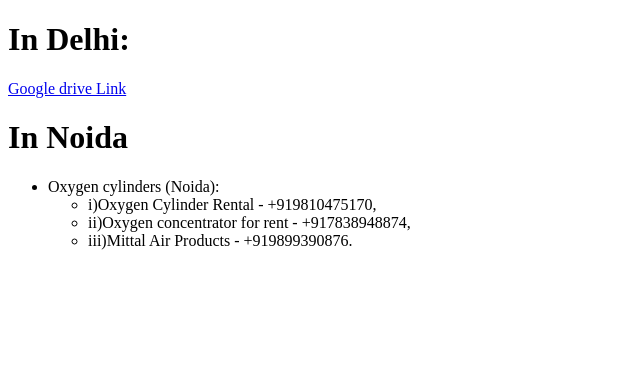
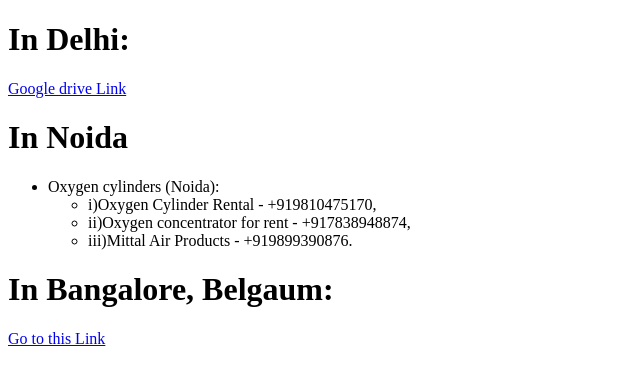
Before and after one commit to ampsteric/India-Against-Covid, a React (Create React App) app: page / in a window 1280 px wide. Shown: the top 382 px of the page, without its empty margins (0-640 px from the left). Built offline with nearby package versions, Linux system fonts and the light colour scheme.

Commit message:
editing the README.md file

```diff
--- a/src/App.js
+++ b/src/App.js
@@ -2,6 +2,7 @@
 import AppMarkdown from "./README.md";
 import Res1 from "./Resources/Res1/Index";
 import Res2 from "./Resources/Res2/Index";
+import Res3 from "./Resources/Res3/Index";
 import ReactMarkdown from "react-markdown";
 
 class App extends Component {
@@ -10,7 +11,7 @@
     this.state = { markdown: "" };
   }
 
-  componentWillMount() {
+  ComponentdidMount() {
     // Get the contents from the Markdown file and put them in the React state, so we can reference it in render() below.
     fetch(AppMarkdown)
       .then((res) => res.text())
@@ -24,6 +25,7 @@
         <ReactMarkdown children={markdown} />
         <Res1 />
         <Res2 />
+        <Res3 />
       </div>
     );
   }
```
Also changed, not shown: src/Resources/Res3/res.md (+1 -1 lines), 1 other file (tests, documents, lock files or other folders).
